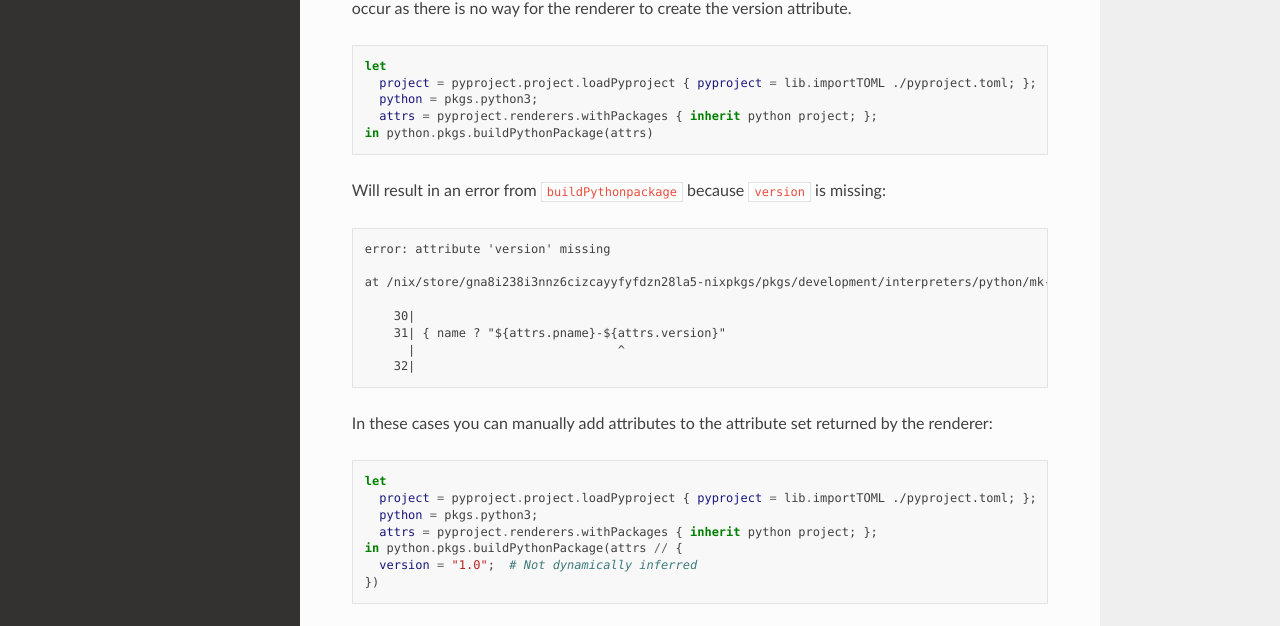
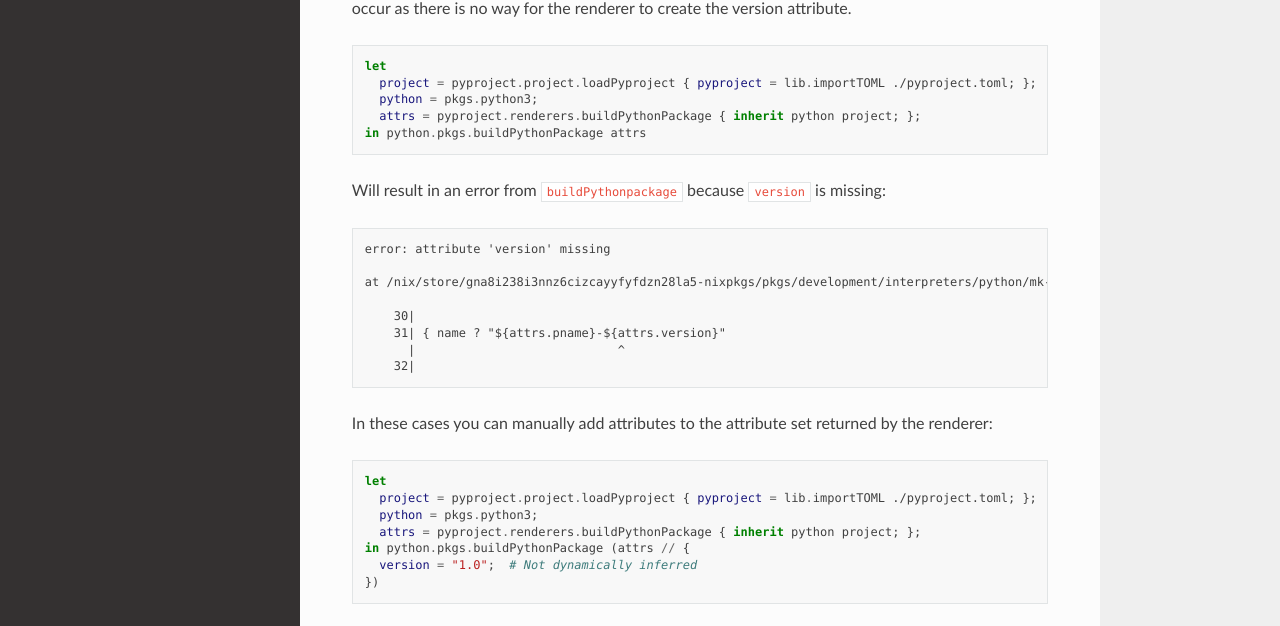
Before and after one commit to nix-community/pyproject.nix, a Sphinx documentation site: the page built from doc/FAQ.md, in a window 1280 px wide and 1271 px high. Shown: the part 478-1104 px from the top of the window. Built offline with Sphinx 7.4.7 and the Read the Docs theme 2.0.0, drawn with Linux system fonts in a browser that asks for light colours.

Commit message:
Fix FAQ code examples

````diff
--- a/doc/FAQ.md
+++ b/doc/FAQ.md
@@ -16,8 +16,8 @@ At other times, like when using the `buildPythonPackage` renderer problems occur
 let
   project = pyproject.project.loadPyproject { pyproject = lib.importTOML ./pyproject.toml; };
   python = pkgs.python3;
-  attrs = pyproject.renderers.withPackages { inherit python project; };
-in python.pkgs.buildPythonPackage(attrs)
+  attrs = pyproject.renderers.buildPythonPackage { inherit python project; };
+in python.pkgs.buildPythonPackage attrs
 ```
 
 Will result in an error from `buildPythonpackage` because `version` is missing:
@@ -39,8 +39,8 @@ In these cases you can manually add attributes to the attribute set returned by
 let
   project = pyproject.project.loadPyproject { pyproject = lib.importTOML ./pyproject.toml; };
   python = pkgs.python3;
-  attrs = pyproject.renderers.withPackages { inherit python project; };
-in python.pkgs.buildPythonPackage(attrs // {
+  attrs = pyproject.renderers.buildPythonPackage { inherit python project; };
+in python.pkgs.buildPythonPackage (attrs // {
   version = "1.0";  # Not dynamically inferred
 })
 ```
````
